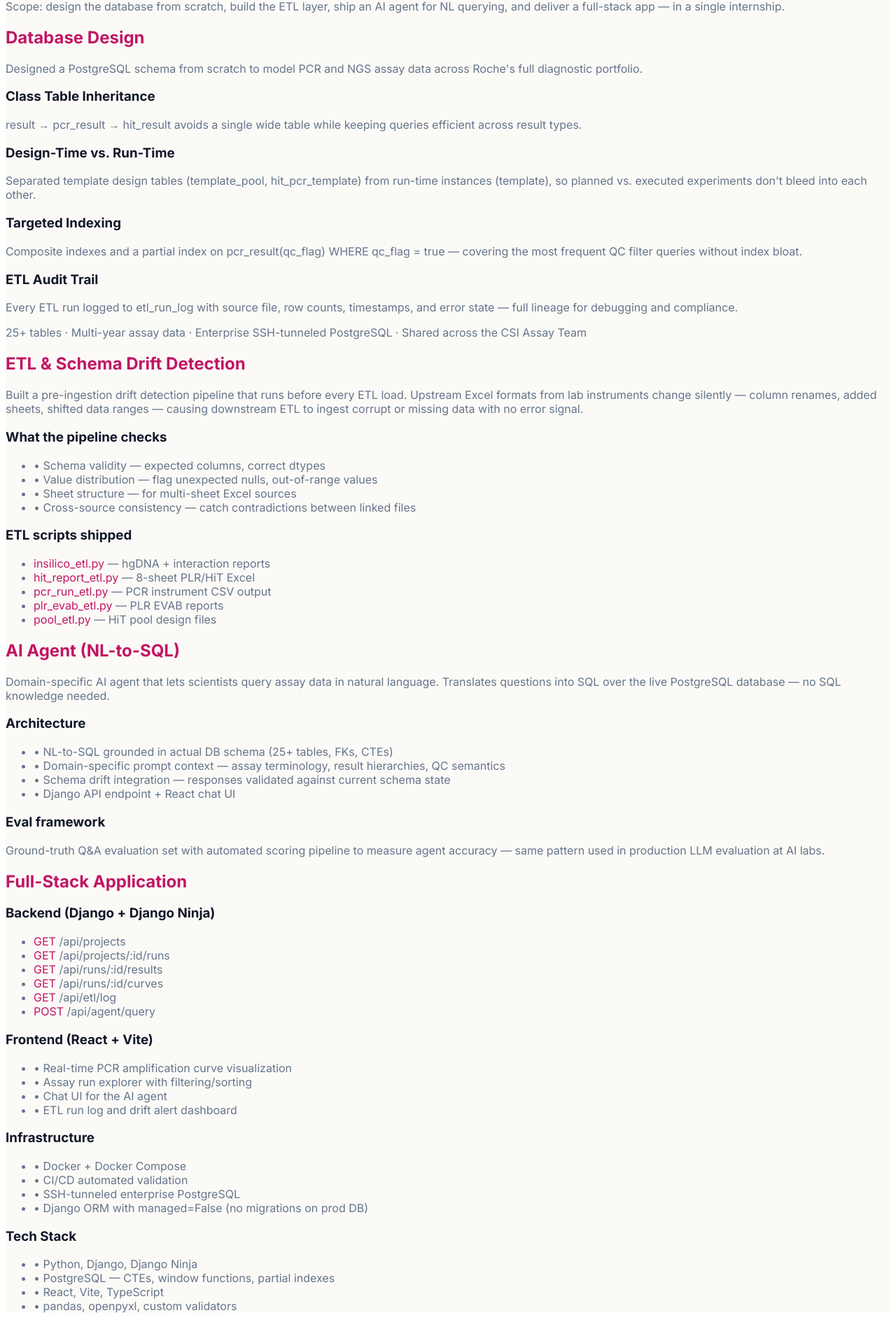
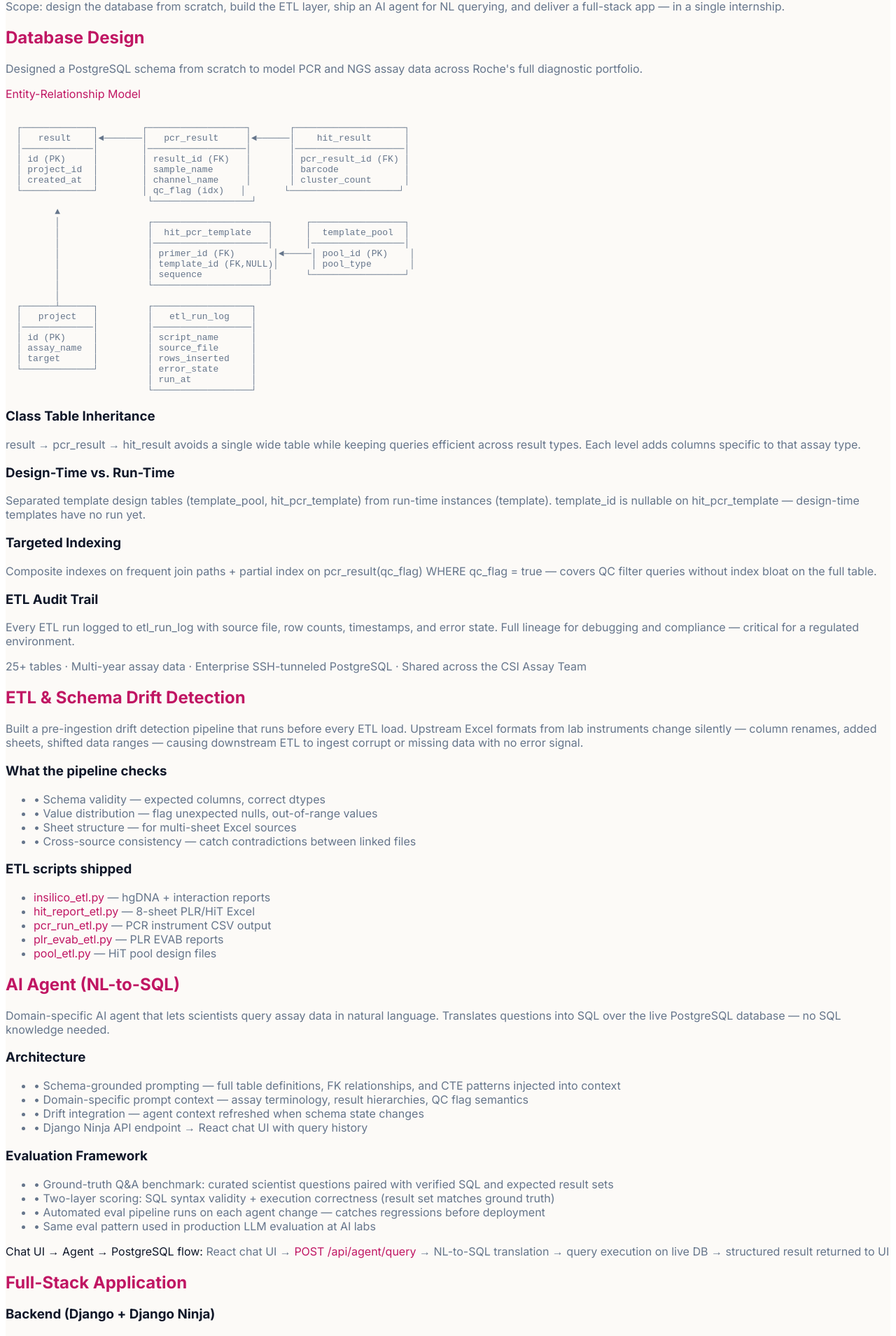
Before and after one commit to heenakhan122/Heena-Khan-Portfolio, a React (Vite) app in the folder client/: page /projects/roche in a window 1280 px wide. Shown: the part 476-2385 px from the top of the page at 70% size. Built offline with nearby package versions, Linux system fonts and the light colour scheme; a web font is replaced by a local one.

Commit message:
Roche page: add ERD diagram, detailed eval framework, deployment specs

```diff
--- a/client/src/pages/roche.tsx
+++ b/client/src/pages/roche.tsx
@@ -60,23 +60,56 @@
           <div className="mb-10 pb-10 border-b border-terminal-green/20">
             <h2 className="text-2xl font-bold text-terminal-green mb-6">Database Design</h2>
             <p className="text-terminal-gray mb-6">Designed a PostgreSQL schema from scratch to model PCR and NGS assay data across Roche's full diagnostic portfolio.</p>
+
+            {/* ERD */}
+            <div className="bg-terminal-green/5 border border-terminal-green/20 rounded p-5 mb-6 font-mono text-sm overflow-x-auto">
+              <p className="text-terminal-green font-semibold mb-3 font-sans">Entity-Relationship Model</p>
+              <pre className="text-terminal-gray leading-relaxed">{`
+  ┌─────────────┐        ┌──────────────────┐       ┌────────────────────┐
+  │   result    │◄───────│   pcr_result     │◄──────│    hit_result      │
+  │─────────────│        │──────────────────│       │────────────────────│
+  │ id (PK)     │        │ result_id (FK)   │       │ pcr_result_id (FK) │
+  │ project_id  │        │ sample_name      │       │ barcode            │
+  │ created_at  │        │ channel_name     │       │ cluster_count      │
+  └─────────────┘        │ qc_flag (idx)   │       └────────────────────┘
+                          └──────────────────┘
+         ▲
+         │                ┌─────────────────────┐      ┌─────────────────┐
+         │                │  hit_pcr_template   │      │  template_pool  │
+         │                │─────────────────────│      │─────────────────│
+         │                │ primer_id (FK)       │◄─────│ pool_id (PK)    │
+         │                │ template_id (FK,NULL)│      │ pool_type       │
+         │                │ sequence            │      └─────────────────┘
+         │                └─────────────────────┘
+         │
+  ┌──────┴──────┐         ┌──────────────────┐
+  │   project   │         │   etl_run_log    │
+  │─────────────│         │──────────────────│
+  │ id (PK)     │         │ script_name      │
+  │ assay_name  │         │ source_file      │
+  │ target      │         │ rows_inserted    │
+  └─────────────┘         │ error_state      │
+                          │ run_at           │
+                          └──────────────────┘`}</pre>
+            </div>
+
             <div className="grid md:grid-cols-2 gap-6">
               {[
                 {
                   title: "Class Table Inheritance",
-                  desc: "result → pcr_result → hit_result avoids a single wide table while keeping queries efficient across result types.",
+                  desc: "result → pcr_result → hit_result avoids a single wide table while keeping queries efficient across result types. Each level adds columns specific to that assay type.",
                 },
                 {
                   title: "Design-Time vs. Run-Time",
-                  desc: "Separated template design tables (template_pool, hit_pcr_template) from run-time instances (template), so planned vs. executed experiments don't bleed into each other.",
+                  desc: "Separated template design tables (template_pool, hit_pcr_template) from run-time instances (template). template_id is nullable on hit_pcr_template — design-time templates have no run yet.",
                 },
                 {
                   title: "Targeted Indexing",
-                  desc: "Composite indexes and a partial index on pcr_result(qc_flag) WHERE qc_flag = true — covering the most frequent QC filter queries without index bloat.",
+                  desc: "Composite indexes on frequent join paths + partial index on pcr_result(qc_flag) WHERE qc_flag = true — covers QC filter queries without index bloat on the full table.",
                 },
                 {
                   title: "ETL Audit Trail",
-                  desc: "Every ETL run logged to etl_run_log with source file, row counts, timestamps, and error state — full lineage for debugging and compliance.",
+                  desc: "Every ETL run logged to etl_run_log with source file, row counts, timestamps, and error state. Full lineage for debugging and compliance — critical for a regulated environment.",
                 },
               ].map(({ title, desc }) => (
                 <div key={title} className="border-l-2 border-terminal-green pl-4">
@@ -121,20 +154,29 @@
           <div className="mb-10 pb-10 border-b border-terminal-green/20">
             <h2 className="text-2xl font-bold text-terminal-green mb-6">AI Agent (NL-to-SQL)</h2>
             <p className="text-terminal-gray mb-6">Domain-specific AI agent that lets scientists query assay data in natural language. Translates questions into SQL over the live PostgreSQL database — no SQL knowledge needed.</p>
-            <div className="grid md:grid-cols-2 gap-6">
+            <div className="grid md:grid-cols-2 gap-6 mb-6">
               <div className="border-l-2 border-terminal-green pl-4">
                 <h3 className="text-terminal-white font-semibold mb-2">Architecture</h3>
                 <ul className="space-y-1 text-terminal-gray text-sm">
-                  <li>• NL-to-SQL grounded in actual DB schema (25+ tables, FKs, CTEs)</li>
-                  <li>• Domain-specific prompt context — assay terminology, result hierarchies, QC semantics</li>
-                  <li>• Schema drift integration — responses validated against current schema state</li>
-                  <li>• Django API endpoint + React chat UI</li>
+                  <li>• Schema-grounded prompting — full table definitions, FK relationships, and CTE patterns injected into context</li>
+                  <li>• Domain-specific prompt context — assay terminology, result hierarchies, QC flag semantics</li>
+                  <li>• Drift integration — agent context refreshed when schema state changes</li>
+                  <li>• Django Ninja API endpoint → React chat UI with query history</li>
                 </ul>
               </div>
               <div className="border-l-2 border-terminal-green pl-4">
-                <h3 className="text-terminal-white font-semibold mb-2">Eval framework</h3>
-                <p className="text-terminal-gray text-sm">Ground-truth Q&A evaluation set with automated scoring pipeline to measure agent accuracy — same pattern used in production LLM evaluation at AI labs.</p>
+                <h3 className="text-terminal-white font-semibold mb-2">Evaluation Framework</h3>
+                <ul className="space-y-1 text-terminal-gray text-sm">
+                  <li>• Ground-truth Q&A benchmark: curated scientist questions paired with verified SQL and expected result sets</li>
+                  <li>• Two-layer scoring: SQL syntax validity + execution correctness (result set matches ground truth)</li>
+                  <li>• Automated eval pipeline runs on each agent change — catches regressions before deployment</li>
+                  <li>• Same eval pattern used in production LLM evaluation at AI labs</li>
+                </ul>
               </div>
+            </div>
+            <div className="bg-terminal-green/5 border border-terminal-green/20 p-4 rounded text-sm text-terminal-gray">
+              <span className="text-terminal-white font-semibold">Chat UI → Agent → PostgreSQL flow: </span>
+              React chat UI → <span className="text-terminal-green font-mono">POST /api/agent/query</span> → NL-to-SQL translation → query execution on live DB → structured result returned to UI
             </div>
           </div>
 
@@ -163,12 +205,14 @@
                 </ul>
               </div>
               <div>
-                <h3 className="text-terminal-white font-semibold mb-2">Infrastructure</h3>
-                <ul className="space-y-1 text-terminal-gray text-sm">
-                  <li>• Docker + Docker Compose</li>
-                  <li>• CI/CD automated validation</li>
-                  <li>• SSH-tunneled enterprise PostgreSQL</li>
-                  <li>• Django ORM with managed=False (no migrations on prod DB)</li>
+                <h3 className="text-terminal-white font-semibold mb-2">Infrastructure & Deployment</h3>
+                <ul className="space-y-1 text-terminal-gray text-sm font-mono">
+                  <li><span className="text-terminal-green">host</span>  assay-bioinformatics-db.roche.com</li>
+                  <li><span className="text-terminal-green">db</span>    test_db / hit_db (PostgreSQL 15)</li>
+                  <li><span className="text-terminal-green">access</span> SSH tunnel, port 22, Roche SSO</li>
+                  <li><span className="text-terminal-green">role</span>  HiT-user (shared, full access)</li>
+                  <li><span className="text-terminal-green">deploy</span> Docker + CI/CD schema validation</li>
+                  <li><span className="text-terminal-green">orm</span>   managed=False (no migrations on prod)</li>
                 </ul>
               </div>
               <div>
```
